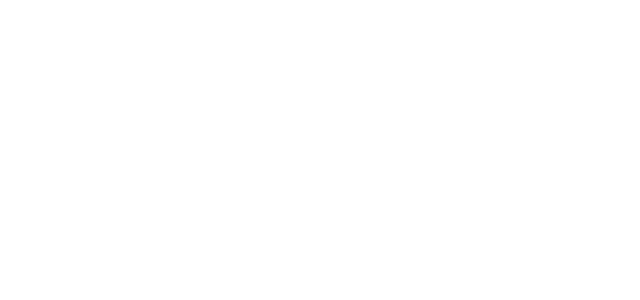
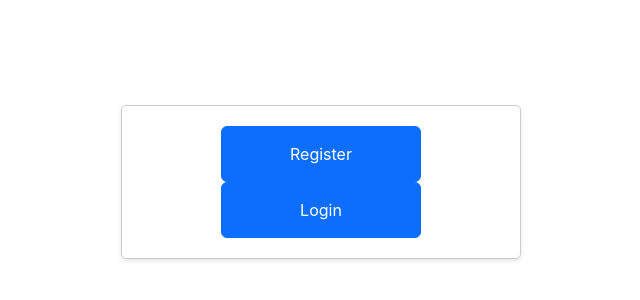
Before and after one commit to Vladimir-Murzin/career-platform, a React (Create React App) app in the folder client/: page / in a window 1280 px wide. Before the commit this address had no page. Shown: the part 218-518 px from the top of the page, without its empty margins (319-959 px from the left). Built offline with nearby package versions, Linux system fonts and the light colour scheme.

Commit message:
Create main page with register and login links

```diff
--- a/client/src/App.tsx
+++ b/client/src/App.tsx
@@ -2,6 +2,7 @@
 import RegisterPage from './pages/RegisterPage/RegisterPage';
 import { BrowserRouter, Route, Routes } from 'react-router-dom';
 import LoginPage from './pages/LoginPage/LoginPage';
+import MainPage from './pages/MainPage/MainPage';
 
 function App() {
   return (
@@ -16,6 +17,10 @@
             path="/login-page"
             element={<LoginPage/>}
           />
+          <Route
+            path="/"
+            element={<MainPage/>}
+          />
         </Routes>
       </div>
 
--- /dev/null
+++ b/client/src/pages/MainPage/MainPage.scss
@@ -0,0 +1,6 @@
+
+  .btn-primary {
+    margin: 10px 0;
+    padding: 15px 30px;
+    width: 200px;
+  }
--- /dev/null
+++ b/client/src/pages/MainPage/MainPage.tsx
@@ -0,0 +1,13 @@
+import { Link } from 'react-router-dom';
+import './MainPage.scss';
+
+const MainPage = () => {
+    return(
+        <div className="card">
+            <Link to="/register-page" className="btn btn-primary">Register</Link>
+            <Link to="/login-page" className="btn btn-primary">Login</Link>
+        </div>
+    )
+}
+
+export default MainPage;
```
